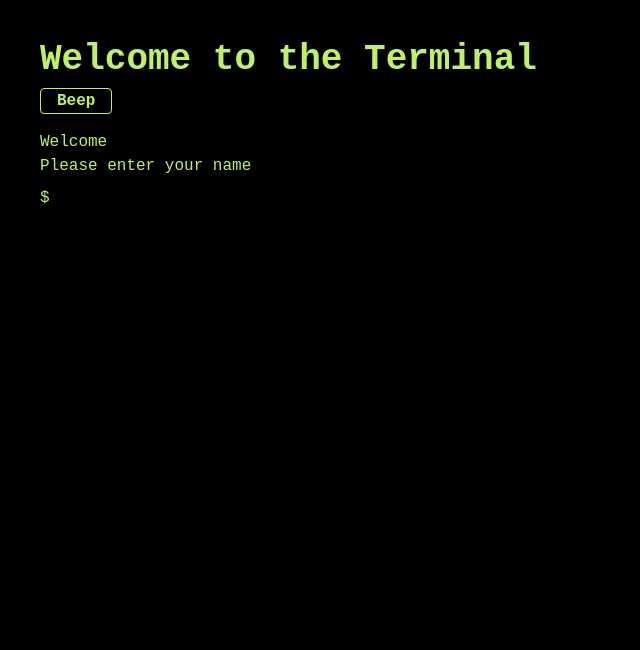
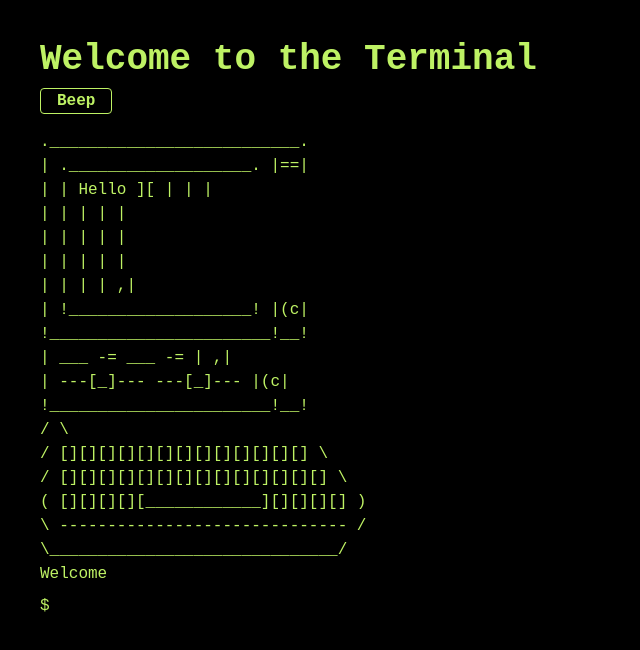
Before and after one commit to AlephNotation/infinite-games-escape, a React (Vite) app in the folder frontend/infinite-frontend/: page / in a window 1280 px wide. Shown: the top 650 px of the page, without its empty margins (0-640 px from the left). Built offline with nearby package versions, Linux system fonts and the light colour scheme.

Commit message:
button goes beep

```diff
--- a/frontend/infinite-frontend/src/App.tsx
+++ b/frontend/infinite-frontend/src/App.tsx
@@ -33,8 +33,30 @@ function App() {
     }
 
   }, []);
+  const [allCommands, setAllCommands] = useState<any>([
+    [
+      "     .__________________________.",
+      "    | .___________________. |==|",
+      "    | |     Hello ][      | |  |",
+      "    | |                   | |  |",
+      "    | |                   | |  |",
+      "    | |                   | |  |",
+      "    | |                  | | ,|",
+      "    | !___________________! |(c|",
+      "    !_______________________!__!",
+      "    |    ___ -=      ___ -= | ,|",
+      "    | ---[_]---   ---[_]--- |(c|",
+      "    !_______________________!__!",
+      "   /                            \\",
+      "  /  [][][][][][][][][][][][][]  \\",
+      " /  [][][][][][][][][][][][][][]  \\",
+      "(  [][][][][____________][][][][]  )",
+      " \\ ------------------------------ /",
+      "  \\______________________________/"
+    ],
+    "Welcome"
+  ]);
 
-  const [allCommands, setAllCommands] = useState<string[]>(['Welcome', 'Please enter your name']);
   const [input, setInput] = useState<string>('');
   const commandsEndRef = useRef<HTMLDivElement | null>(null);
 
@@ -55,7 +77,7 @@ function App() {
     })
       .then((res) => res.json())
       .then((data) => {
-        console.log(data.terminalOutput);
+        console.log('data.terminalOutput', data.terminalOutput);
         setAllCommands([...allCommands, input, data.terminalOutput]);
         setInput('');
       })
@@ -66,17 +88,19 @@ function App() {
 
   }
 
-  console.log(allCommands);
 
+  const handleBeep = () => {
+    setAllCommands([...allCommands, 'beep']);
+  };
 
   return (
     <div className='text-lime-300 h-full overflow-y-auto w-screen relative bg-black p-10 flex flex-col' style={{ fontFamily: 'Courier New, monospace' }} >
       <h1 className='text-lime-300 text-4xl font-bold mb-2'>Welcome to the Terminal</h1>
       <div className='flex flex-row justify-between'>
-        <Button text="Beep" />
+        <Button text="Beep" onClick={handleBeep} />
 
       </div>
-      <div style={{ maxHeight: '300px', overflowY: 'auto' }} className='flex flex-col'>
+      <div style={{ maxHeight: '500px', overflowY: 'auto' }} className='flex flex-col'>
         {allCommands.map((command, index) => {
           // Check if command is an array
           const commandsToDisplay = Array.isArray(command) ? command : [command];
--- a/frontend/infinite-frontend/src/Button.tsx
+++ b/frontend/infinite-frontend/src/Button.tsx
@@ -1,6 +1,15 @@
-const Button = ({ text }) => {
-
-    return <button className="bg-black text-lime-300 font-bold py-0 px-4 rounded border border-1 border-lime-300 mb-4 mr-4 hover:bg-lime-300 hover:text-black shadow-lg hover:shadow-xl transition-shadow duration-300" >{text}</button >
+interface ButtonProps {
+    text: string;
+    onClick: () => void; // Accept onClick prop
 }
 
+const Button: React.FC<ButtonProps> = ({ text, onClick }) => {
+    return (
+        <button onClick={onClick} className="bg-black text-lime-300 font-bold py-0 px-4 rounded border border-1 border-lime-300 mb-4 mr-4 hover:bg-lime-300 hover:text-black shadow-lg hover:shadow-xl transition-shadow duration-300">
+            {text}
+        </button>
+    );
+};
+
+
 export default Button
```
